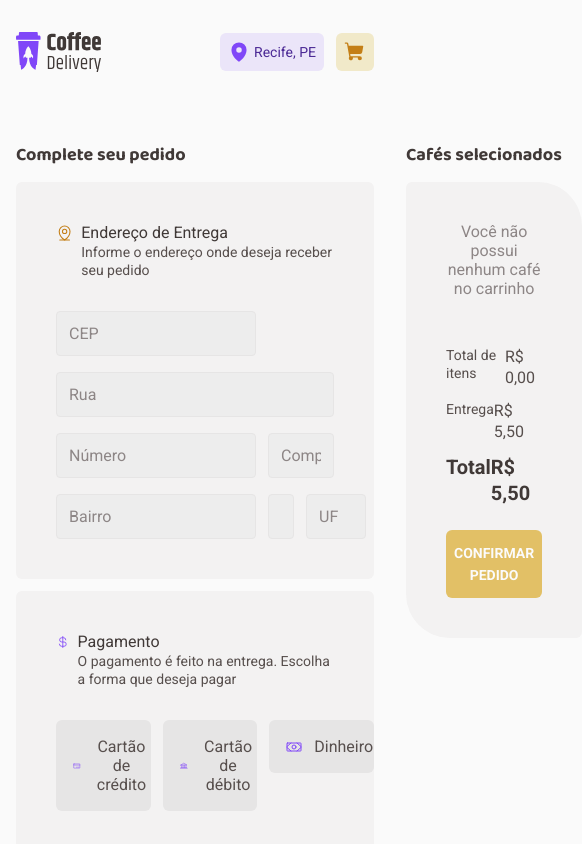
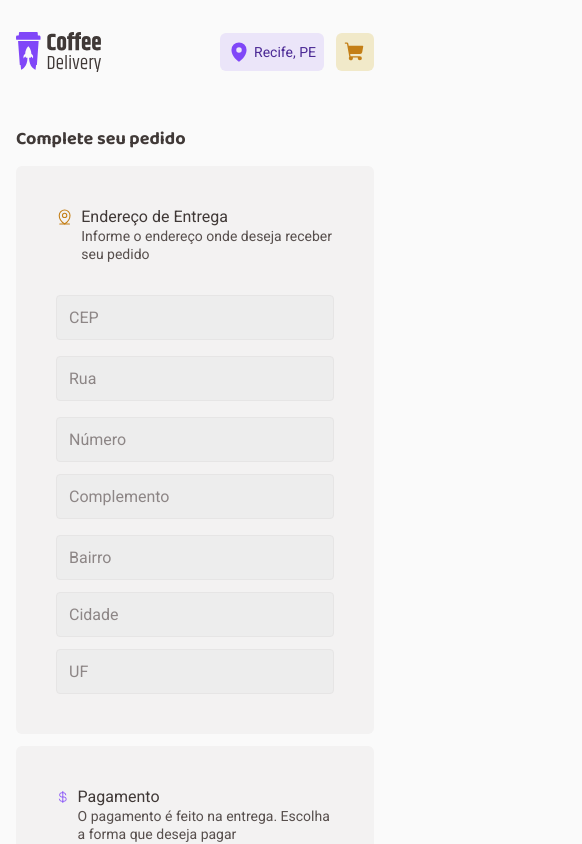
Before and after one commit to guilhermetravinski/ignite-coffee-delivery-1, a React (Vite) app: page /cart in a window 390 px wide. Shown: the top 844 px of the page, 582 px wide, since content can reach past the window. Built offline with nearby package versions, Linux system fonts and the light colour scheme.

Commit message:
feat: make pages responsive

```diff
--- a/src/pages/Cart/components/CartItem/index.tsx
+++ b/src/pages/Cart/components/CartItem/index.tsx
@@ -1,4 +1,5 @@
 import { Trash } from 'phosphor-react'
+import { Fragment } from 'react'
 import { ItemCounterButton } from '../../../../components/ItemCounterButton'
 import { convertPriceToText } from '../../../../helpers/formatPrice'
 import { useCart } from '../../../../hooks/useCart'
@@ -18,7 +19,7 @@ export function CartItem({ item }: CartItemProps) {
   } = useCart()
 
   return (
-    <div>
+    <Fragment>
       <CartItemContainer>
         <img src={item.imageUrl} alt="" />
         <div>
@@ -39,6 +40,6 @@ export function CartItem({ item }: CartItemProps) {
       </CartItemContainer>
 
       <CartItemDivider />
-    </div>
+    </Fragment>
   )
 }
--- a/src/pages/Cart/components/CartItem/styles.ts
+++ b/src/pages/Cart/components/CartItem/styles.ts
@@ -30,6 +30,19 @@ export const CartItemContainer = styled.li`
     line-height: 1.3125rem;
     color: ${(props) => props.theme.colors['base-text']};
   }
+
+  @media (max-width: 720px) {
+    gap: 0.5rem;
+
+    > img {
+      height: 2rem;
+      width: 2rem;
+    }
+
+    > strong {
+      font-size: 0.75rem;
+    }
+  }
 `
 
 export const CartItemDivider = styled.div`
--- a/src/pages/Cart/components/PaymentMethods/styles.ts
+++ b/src/pages/Cart/components/PaymentMethods/styles.ts
@@ -18,6 +18,10 @@ export const PaymentMethodsContainer = styled.div`
 
     > li {
       width: 100%;
+    }
+
+    @media (max-width: 720px) {
+      flex-direction: column;
     }
   }
 `
--- a/src/pages/Cart/styles.ts
+++ b/src/pages/Cart/styles.ts
@@ -7,6 +7,11 @@ export const CartContainer = styled.main`
 
   display: flex;
   gap: 2rem;
+
+  @media (max-width: 720px) {
+    flex-direction: column;
+    margin-top: 1.5rem;
+  }
 `
 
 export const FormContainer = styled.div`
@@ -36,4 +41,16 @@ export const InputsContainer = styled.div`
     display: flex;
     gap: 0.75rem;
   }
+
+  @media (max-width: 720px) {
+    flex-direction: column;
+
+    > div {
+      flex-direction: column;
+    }
+
+    input {
+      width: 100%;
+    }
+  }
 `
--- a/src/pages/OrderCompleted/styles.ts
+++ b/src/pages/OrderCompleted/styles.ts
@@ -8,6 +8,10 @@ export const OrderCompletedContainer = styled.main`
   display: flex;
   flex-direction: column;
   gap: 2.5rem;
+
+  @media (max-width: 720px) {
+    margin-top: 2rem;
+  }
 `
 
 export const TitlesContainer = styled.div`
@@ -50,6 +54,12 @@ export const SectionContainer = styled.section`
   > img {
     height: 18.3125rem;
     width: 30.75rem;
+  }
+
+  @media (max-width: 720px) {
+    > img {
+      display: none;
+    }
   }
 `
 
```
